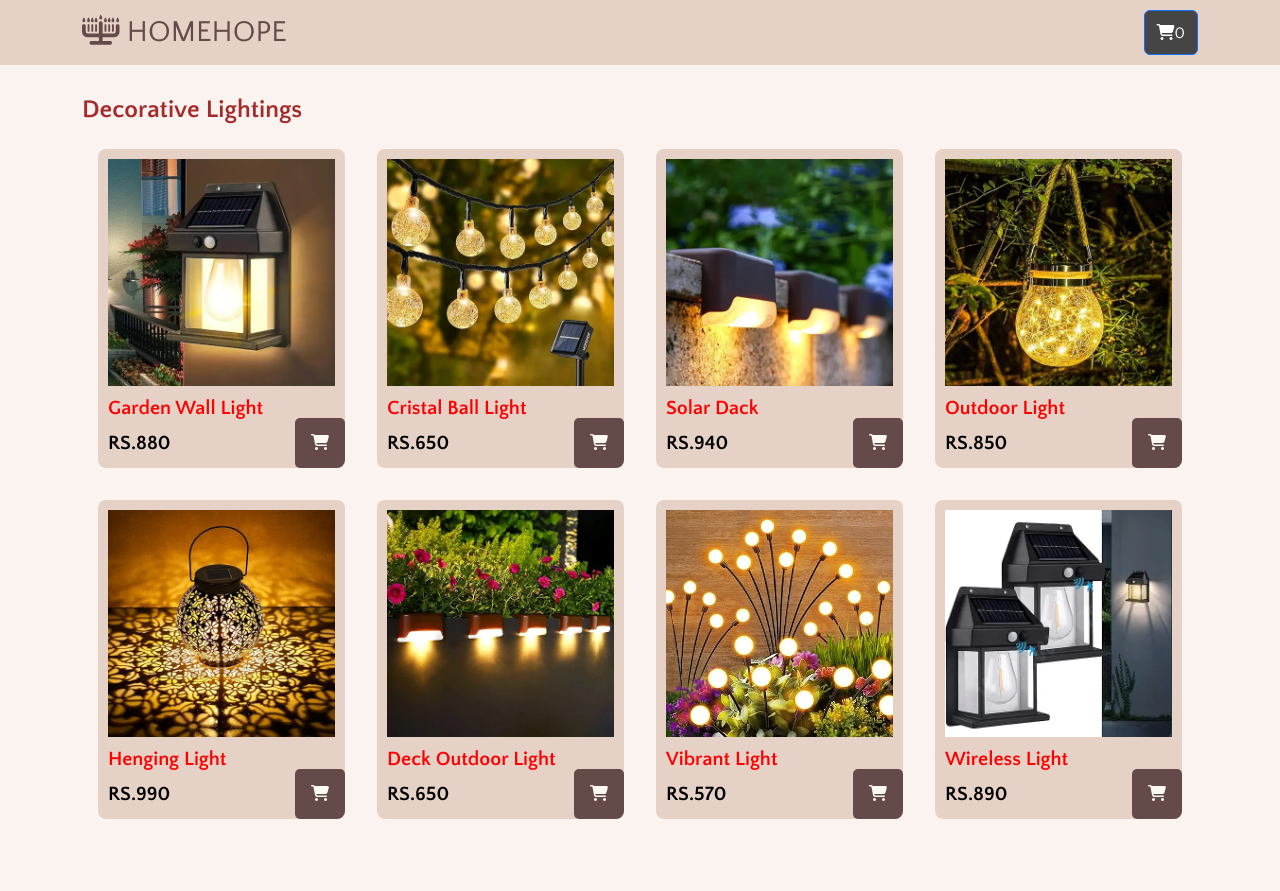
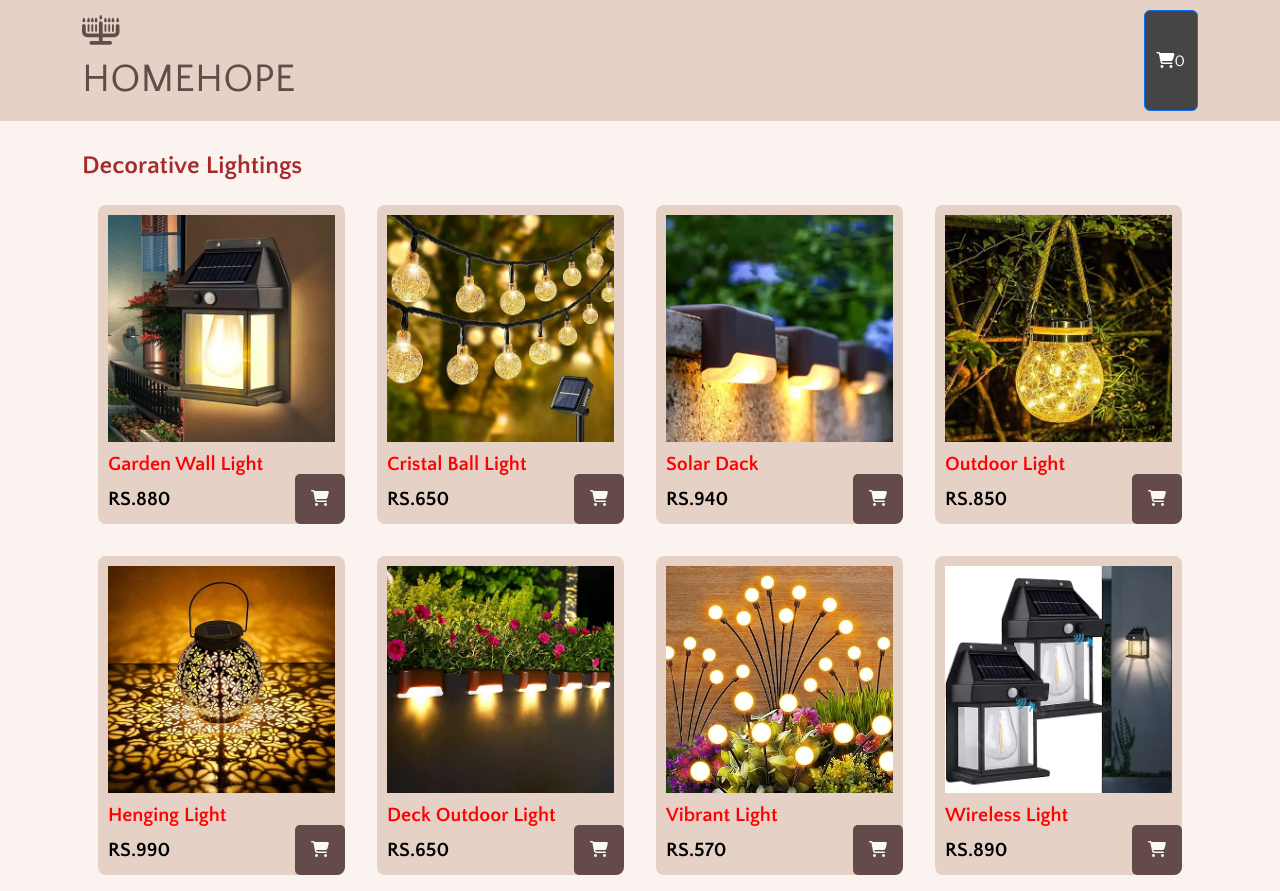
Before and after one commit to Khushbu-8/AddToCart---javascipt, a plain HTML site: page index.html in a window 1280 px wide. Before the commit the page ends 835 px from the top, so only its background shows below. Drawn offline with nearby package versions, Linux system fonts and the light colour scheme; a web font is replaced by a local one.

Commit message:
small change

```diff
--- a/index.html
+++ b/index.html
@@ -31,7 +31,7 @@
                 <div class="col-6">
                     <div class="icon">
                         <i class="fa-solid fa-hanukiah"></i>
-                        HOMEHOPE
+                       <h1 class="d-none d-md-flex"> HOMEHOPE</h1>
                        </div>
                 </div>
                 <div class="col-6 d-flex justify-content-end">
```
